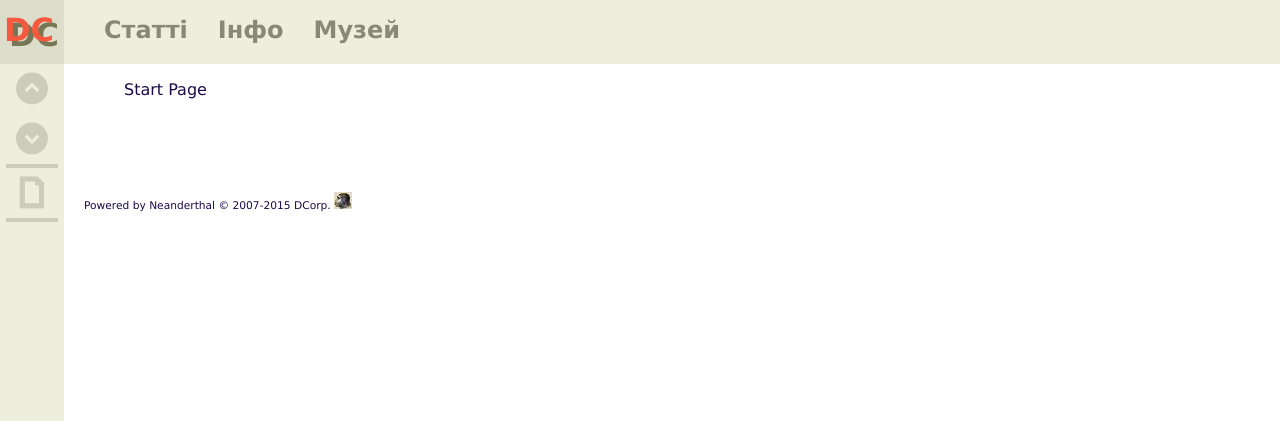
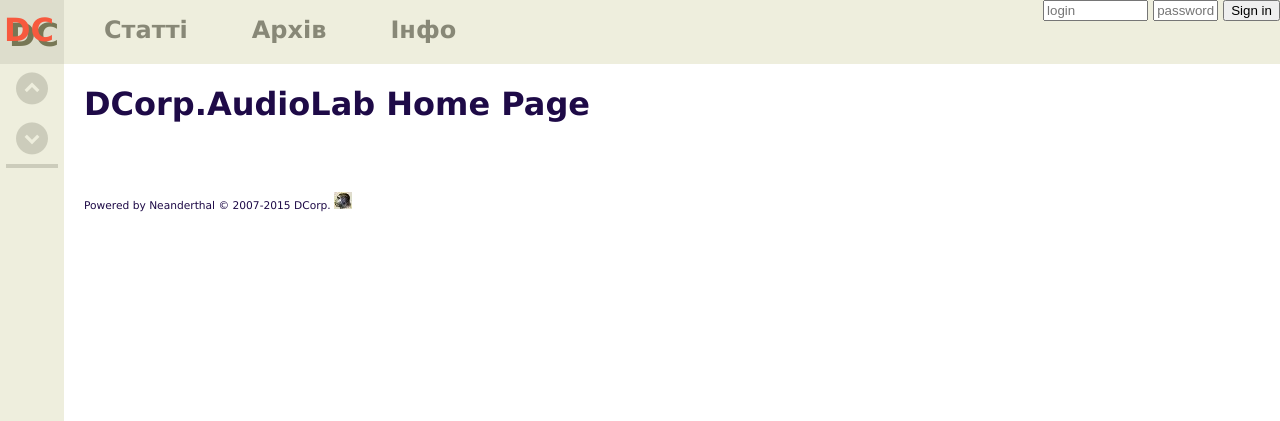
Before and after one commit to YuriyTeslenko/UIcourse_Project, a PHP site: page /index.php?p=main in a window 1280 px wide. Shown: the top 421 px of the page. Run offline with PHP 8.4, Linux system fonts and the light colour scheme.

Commit message:
view fixes

```diff
--- a/articles/main.html
+++ b/articles/main.html
@@ -1 +1 @@
-<p>Start Page</p>
+<h1>DCorp.AudioLab Home Page</h1>
--- a/css/page.css
+++ b/css/page.css
@@ -34,19 +18,16 @@ a{
 a:hover {
 	color: #ffe;
 }
-
+.article p a:hover{
+	text-decoration: underline;
+	color: #887;
+}
 .header{
 	background-color: #eed;
-	left: 64px;
+	left: 0px;
 	right: 0px;
 	height: 64px;
 	position: fixed;
-
-
-}
-.navibar{
-	display: none;
-	font-size: 8pt;
 }
 
 [class|="menu-has"]:hover > ul.menu{
@@ -54,29 +35,28 @@ a:hover {
 }
 .nav{
 	list-style: none;
+	margin-top: 0px;
+	margin-bottom: 0px;
 	font-weight: bold;
 	font-size: 18pt;
 
 }
 .nav>li{
 	float: left;
-	margin-right: 30px;
-	margin-top: -8px;
+	margin-left: 64px;
+	margin-top: 16px;
 }
 .menu{
 	position: absolute;
 	display: none;
-	min-width: 280px;
+	padding-right: 40px;
+	padding-left: 40px;
 	list-style: none;
 	background-color: #ccb;
 	font-size: 14pt;
 }
-.menu-has-sub{
-	position:relative;
-}
-.menu-has-sub>.menu{
-	top: 0;
-	left: 100%;
+.header form{
+	float: right;
 }
 
 .logo{
--- a/templates/menu.php
+++ b/templates/menu.php
@@ -4,18 +4,18 @@
 		<ul class="menu">
 			<li><a href="http://dcorp.org/articles-1804adc/">АЦП на PCM1804</a></li>
 			<li><a href="http://dcorp.org/articles-TA313/">Ремонт Sony TA-313</a></li>
-			<li class="menu-has-sub"><a href="http://dcorp.org/articles-Audionote/">Audionote DAC upgrade</a>
-				<ul class="menu">
-					<li><a href="http://silverbackapp.com/">PMD100 Datasheet</a></li>
-				</ul>
-			</li>
+			<li><a href="http://dcorp.org/articles-AudionoteDAC/">AudioNote DAC upgrade</a></li>
+			<li><a href="http://dcorp.org/articles-lampization/">Лампізація</a></li>
+		</ul>
+	</li>
+	<li class="menu-has-next"><a href="#">Архів</a>
+		<ul class="menu">
+			<li><a href="http://dcorp.org/randu-gdsnew/">20ГДС Nova</a></li>
 		</ul>
 	</li>
 	<li class="menu-has-next"><a href="#">Інфо</a>
 		<ul class="menu">
-			<li><a href="#">Схеми</a></li>
-			<li><a href="#">Інструкції</a></li>
+			<li><a href="http://dcorp.org/info-ANSpeakers/">Динаміки AudioNote E</a></li>
 		</ul>
 	</li>
-	<li><a href="#">Музей</a>
 </ul>
--- a/templates/page.php
+++ b/templates/page.php
@@ -14,30 +14,30 @@
 
 </head>
 <body>
-	<div class="logo">
+	<div class="header">
+		<div class="logo">
 			DC
 		</div>
-	<div class="header">
-	<?php include('menu.php')?>
-	<div class="navibar">
-		DCorp. AudioLab / Статті / АЦП на PCM1804 /
+		<form action="<?php echo SITEURL?>" method="post" name="formin">
+			<input name="lbutt[]" type="text" placeholder="login" size="10">
+			<input name="lbutt[]" type="password" placeholder="password" size="5">
+			<input name="lbutt[]" type="submit" value="Sign in">
+		</form>
+		<?php include('menu.php');?>
 	</div>
-	</div>
+
+
 	<div class="side">
 		<a class="rollup" href="#top">&#58;</a>
 		<a class="rollup" href="#end">&#59;</a>
 		<hr>
-		<a class="rollup">&#97;</a>
-		<hr>
-
-
 
 	</div>
 	<div class="scrcomp">
 	</div>
 	<a name="top"></a>
 	<div class="article">
-	<?php include($article)?>
+	<?php include($article);?>
 	</div>
 	<a name="end"></a>
 	<div class="footer">
```
Also changed, not shown: other parts of css/page.css (+36 -18 lines), articles/AudionoteDAC.html (added, +13 -0 lines), articles/gdsnew.html (added, +20 -0 lines), articles/AudionoteDAC/076.jpg (added), articles/AudionoteDAC/081.jpg (added), articles/AudionoteDAC/ANDAC3sh.jpg (added), articles/TA313/lm3886.jpg, articles/gdsnew/15gd11a.png (added), articles/gdsnew/20al1.jpg (added), articles/gdsnew/20al2.jpg (added), articles/gdsnew/achh.png (added), 1 other file.
